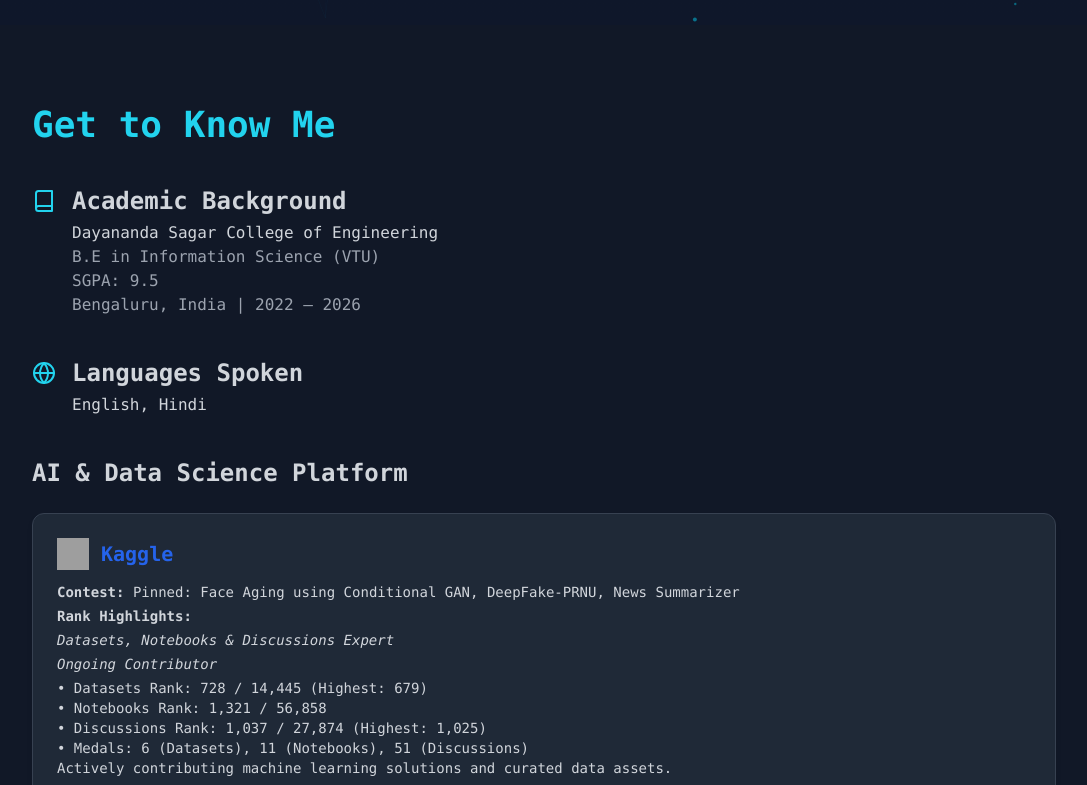
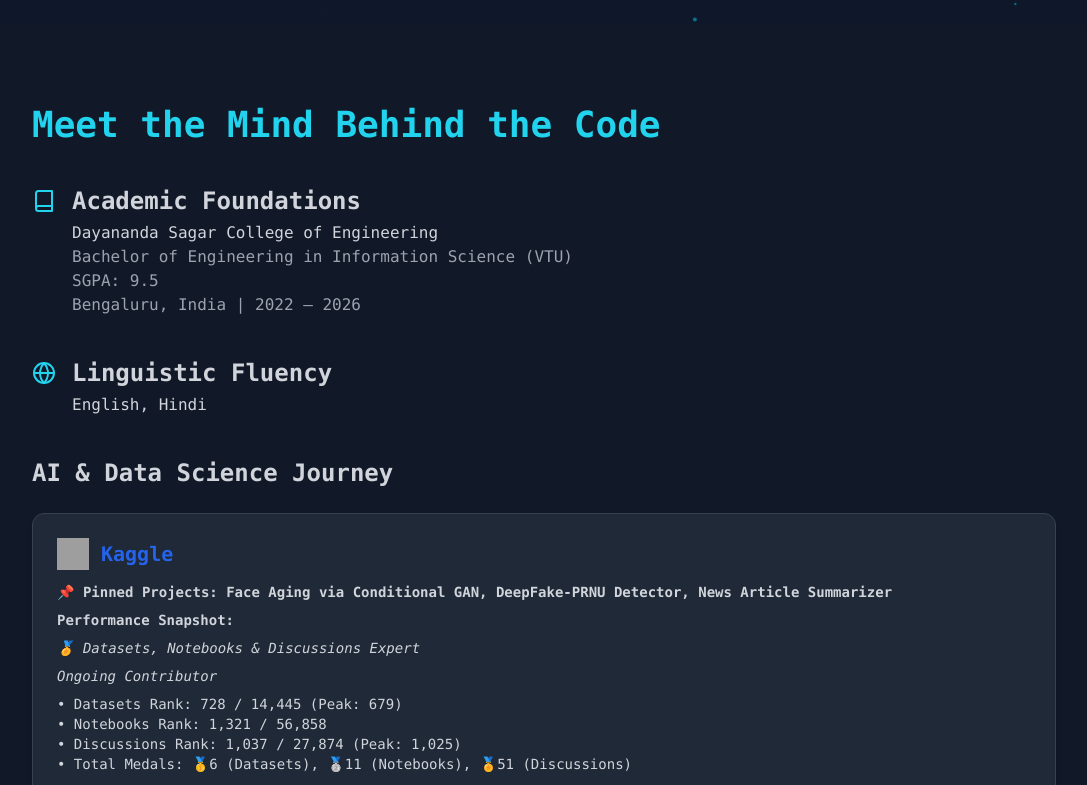
Before and after one commit to EchoSingh/PortFolio, a React (Vite) app: page / in a window 1280 px wide. Shown: the part 775-1560 px from the top of the page, without its empty margins (96-1183 px from the left). Built offline with nearby package versions, Linux system fonts and the light colour scheme; grey boxes are pictures that could not be loaded.

Commit message:
Update About.tsx

```diff
--- a/src/components/sections/About.tsx
+++ b/src/components/sections/About.tsx
@@ -7,13 +7,14 @@
   icon: "https://img.icons8.com/?size=100&id=bMncK0wGFANA&format=png&color=000000",
   badge: "Datasets, Notebooks & Discussions Expert",
   status: "Ongoing Contributor",
-  contest: "Pinned: Face Aging using Conditional GAN, DeepFake-PRNU, News Summarizer",
-  globalRank: "Rank Highlights:",
-  details: `• Datasets Rank: 728 / 14,445 (Highest: 679)
+  contest: "Pinned Projects: Face Aging via Conditional GAN, DeepFake-PRNU Detector, News Article Summarizer",
+  globalRank: "Performance Snapshot:",
+  details: `• Datasets Rank: 728 / 14,445 (Peak: 679)
 • Notebooks Rank: 1,321 / 56,858
-• Discussions Rank: 1,037 / 27,874 (Highest: 1,025)
-• Medals: 6 (Datasets), 11 (Notebooks), 51 (Discussions)
-Actively contributing machine learning solutions and curated data assets.`,
+• Discussions Rank: 1,037 / 27,874 (Peak: 1,025)
+• Total Medals: 🥇6 (Datasets), 🥈11 (Notebooks), 🏅51 (Discussions)
+
+Constantly pushing boundaries in AI through impactful projects, curated datasets, and meaningful community engagement.`,
 };
 
 export default function About() {
@@ -28,7 +29,7 @@
     <section id="about" className="py-20 px-4">
       <div className="max-w-5xl mx-auto">
         <h2 className={`text-4xl font-extrabold mb-10 ${highlightColor}`}>
-          Get to Know Me
+          Meet the Mind Behind the Code
         </h2>
 
         <div className="space-y-10">
@@ -37,9 +38,9 @@
           <div className="flex items-start space-x-4">
             <Book className={`w-6 h-6 mt-1 ${highlightColor}`} />
             <div>
-              <h3 className={`text-2xl font-semibold mb-1 ${textColor}`}>Academic Background</h3>
+              <h3 className={`text-2xl font-semibold mb-1 ${textColor}`}>Academic Foundations</h3>
               <p className={textColor}>Dayananda Sagar College of Engineering</p>
-              <p className={subTextColor}>B.E in Information Science (VTU)</p>
+              <p className={subTextColor}>Bachelor of Engineering in Information Science (VTU)</p>
               <p className={subTextColor}>SGPA: 9.5</p>
               <p className={subTextColor}>Bengaluru, India | 2022 – 2026</p>
             </div>
@@ -49,15 +50,15 @@
           <div className="flex items-start space-x-4">
             <Globe className={`w-6 h-6 mt-1 ${highlightColor}`} />
             <div>
-              <h3 className={`text-2xl font-semibold mb-1 ${textColor}`}>Languages Spoken</h3>
+              <h3 className={`text-2xl font-semibold mb-1 ${textColor}`}>Linguistic Fluency</h3>
               <p className={textColor}>English, Hindi</p>
             </div>
           </div>
 
           {/* Kaggle Section */}
           <div>
-            <h3 className={`text-2xl font-semibold mb-6 ${textColor}`}>AI & Data Science Platform</h3>
-            <div className={`rounded-xl border p-6 shadow-md hover:shadow-lg transition ${cardBg}`}>
+            <h3 className={`text-2xl font-semibold mb-6 ${textColor}`}>AI & Data Science Journey</h3>
+            <div className={`rounded-xl border p-6 shadow-md hover:shadow-lg transition duration-300 ease-in-out ${cardBg}`}>
               <div className="flex items-center space-x-3 mb-3">
                 <img src={kaggleProfile.icon} alt={kaggleProfile.name} className="w-8 h-8" />
                 <a
@@ -69,10 +70,10 @@
                   {kaggleProfile.name}
                 </a>
               </div>
-              <div className={`space-y-1 text-sm ${textColor}`}>
-                <p><strong>Contest:</strong> {kaggleProfile.contest}</p>
+              <div className={`space-y-2 text-sm ${textColor}`}>
+                <p><strong>📌 {kaggleProfile.contest}</strong></p>
                 <p><strong>{kaggleProfile.globalRank}</strong></p>
-                <p><em>{kaggleProfile.badge}</em></p>
+                <p><em>🏅 {kaggleProfile.badge}</em></p>
                 <p className="italic">{kaggleProfile.status}</p>
                 <p className="whitespace-pre-line">{kaggleProfile.details}</p>
               </div>
```
